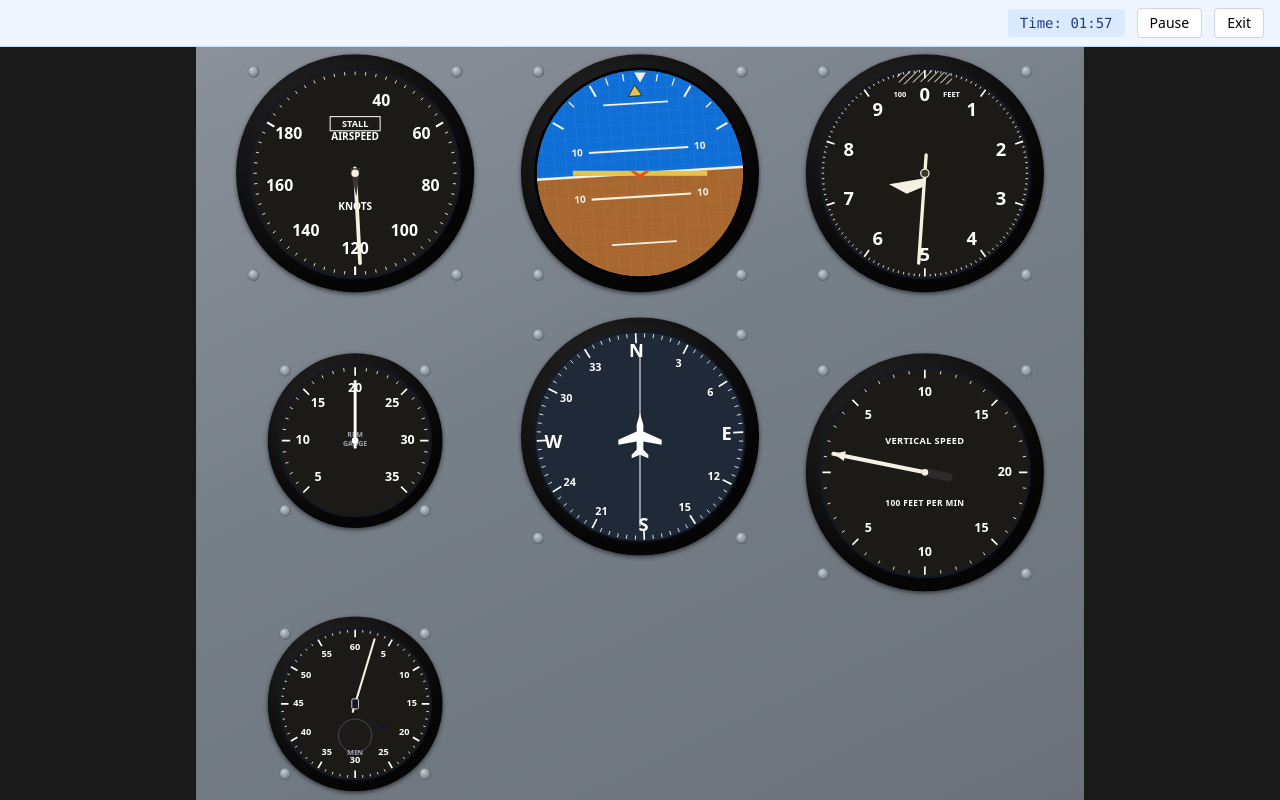
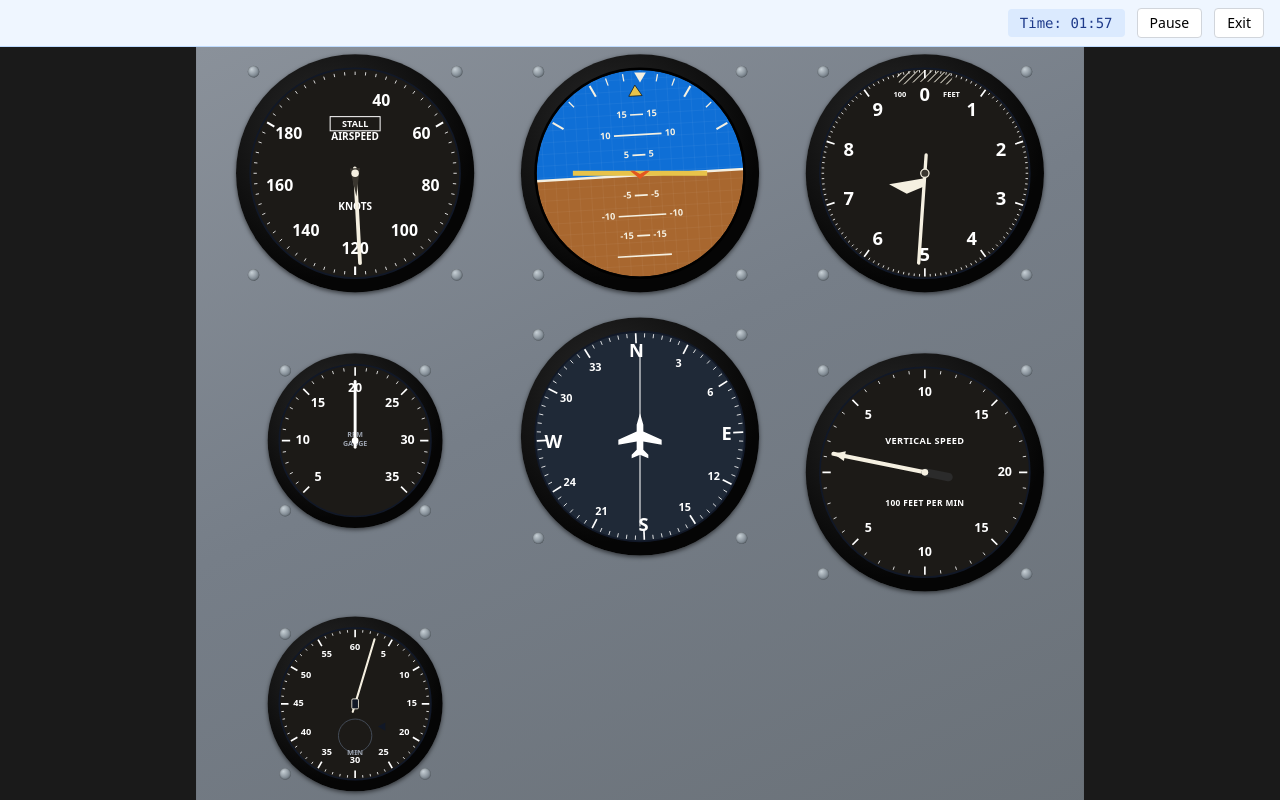
Before and after one commit to Prasin99/PIT_Trainer, a React (Vite) app: page / in a window 1280 px wide. Both pictures are taken after a click on the button "▶ Start". Built offline with nearby package versions, Linux system fonts and the light colour scheme.

Commit message:
Add PIT Trainer

```diff
--- a/src/flightCore/instruments/AttitudeIndicator.jsx
+++ b/src/flightCore/instruments/AttitudeIndicator.jsx
@@ -12,18 +12,22 @@ import React, { useMemo } from 'react';
  */
 export function AttitudeIndicator({ pitch = 0, bank = 0, size = 260, inactive = false }) {
   const cx = size / 2, cy = size / 2, r = size / 2 - 4;
-  const pxPerDeg = r / 45; // ±45° of pitch fills roughly the visible face
+  // Pitch-ladder spacing matched to the PIT reference dial (5° steps up to
+  // ±20°). PIT never pitches the horizon (pitch stays 0), so this only sets
+  // where the ladder lines are drawn.
+  const pxPerDeg = r / 26;
 
   const clipId = useMemo(() => `ai-clip-${Math.random().toString(36).slice(2)}`, []);
 
   // Pitch bars: [offsetDeg, labeled, halfWidthFrac]
   const bars = [
-    { deg: 60, labeled: false, w: 0.30 },
-    { deg: 30, labeled: false, w: 0.30 },
-    { deg: 10, labeled: true, w: 0.46 },
-    { deg: -10, labeled: true, w: 0.46 },
-    { deg: -30, labeled: false, w: 0.30 },
-    { deg: -60, labeled: false, w: 0.62 },
+    { deg: 15, labeled: true, w: 0.06 },
+    { deg: 10, labeled: true, w: 0.22 },
+    { deg: 5, labeled: true, w: 0.06 },
+    { deg: -5, labeled: true, w: 0.06 },
+    { deg: -10, labeled: true, w: 0.22 },
+    { deg: -15, labeled: true, w: 0.06 },
+    { deg: -20, labeled: false, w: 0.25 },
   ];
 
   const bankTicks = [-60, -45, -30, -20, -10, 0, 10, 20, 30, 45, 60];
@@ -63,15 +67,15 @@ export function AttitudeIndicator({ pitch = 0, bank = 0, size = 260, inactive =
               const half = (size * w) / 2;
               return (
                 <g key={deg}>
-                  <line x1={cx - half} y1={y} x2={cx + half} y2={y} stroke="#f5f0e1" strokeWidth={labeled ? 2.5 : 2} />
+                  <line x1={cx - half} y1={y} x2={cx + half} y2={y} stroke="#f5f0e1" strokeWidth={2} />
                   {labeled && (
                     <>
-                      <text x={cx - half - 14} y={y} fill="#f5f0e1" fontSize={12} fontWeight={700}
-                        textAnchor="middle" dominantBaseline="middle"
-                        fontFamily="ui-sans-serif, system-ui, sans-serif">10</text>
-                      <text x={cx + half + 14} y={y} fill="#f5f0e1" fontSize={12} fontWeight={700}
-                        textAnchor="middle" dominantBaseline="middle"
-                        fontFamily="ui-sans-serif, system-ui, sans-serif">10</text>
+                      <text x={cx - half - 4} y={y} fill="#f5f0e1" fontSize={11} fontWeight={700}
+                        textAnchor="end" dominantBaseline="middle"
+                        fontFamily="ui-sans-serif, system-ui, sans-serif">{deg}</text>
+                      <text x={cx + half + 4} y={y} fill="#f5f0e1" fontSize={11} fontWeight={700}
+                        textAnchor="start" dominantBaseline="middle"
+                        fontFamily="ui-sans-serif, system-ui, sans-serif">{deg}</text>
                     </>
                   )}
                 </g>
--- a/src/pitTrainer/PITTraining.jsx
+++ b/src/pitTrainer/PITTraining.jsx
@@ -22,6 +22,9 @@ const MAX_BANK_DEG = 40; // full turn rate = 45° bank (was 30°)
 // fast physics (altitude rateLag), while the VSI needle eases toward the
 // real vertical speed like a real instrument. Larger = calmer needle.
 const VSI_DISPLAY_LAG = 2.0;
+const BANK_RETURN_LAG = 1.0;
+const BANK_INTO_LAG = 0.15;   // banking into a turn (s)
+const MAX_PITCH_DEG = 7;   // nose up/down at full vertical speed (2000 ft/min)
 
 // RPM Indicator scale (must match flightCore/instruments/TachometerDial.jsx).
 // The tachometer reads the engine's throttle position directly — push the
@@ -103,7 +106,7 @@ export function PITTraining({ settings, onComplete, onExit }) {
 
   // Smoothed vertical speed shown on the Variometer (display only).
   const vsiRef = useRef(0);
-
+  const bankRef = useRef(0);
   const readSnap = () => {
     const s = stateRef.current;
     const gainRoll = cfgRef.current.heading.gainRoll;
@@ -113,10 +116,12 @@ export function PITTraining({ settings, onComplete, onExit }) {
       speed: s.speed,
       // ft/s -> ft/min -> the gauge's x100 units
       vspeed: Math.max(-20, Math.min(20, (vsiRef.current * 60) / 100)),
+      pitch: Math.max(-MAX_PITCH_DEG, Math.min(MAX_PITCH_DEG, ((vsiRef.current * 60) / 2000) * MAX_PITCH_DEG)),
       // Same signal that moves the Compass, rescaled into a bank angle so
       // the AI visibly "causes" what the compass is doing. No pitch term
       // here on purpose — the AI stays level regardless of climb/descent.
-      bank: Math.max(-MAX_BANK_DEG, Math.min(MAX_BANK_DEG, (s.headingRate / gainRoll) * MAX_BANK_DEG)),
+      //bank: Math.max(-MAX_BANK_DEG, Math.min(MAX_BANK_DEG, (s.headingRate / gainRoll) * MAX_BANK_DEG)),
+      bank: bankRef.current,
       // Throttle (0-1, already smoothed by stepFlight) mapped onto the
       // tach's 5-35 scale.
       rpm: MIN_RPM + Math.max(0, Math.min(1, s.throttle)) * (MAX_RPM - MIN_RPM),
@@ -136,6 +141,14 @@ export function PITTraining({ settings, onComplete, onExit }) {
     const inputs = poll(dt);
     stepFlight(stateRef.current, inputs, channelMode, cfgRef.current, dt, Math.random);
     vsiRef.current += (stateRef.current.vSpeed - vsiRef.current) * (1 - Math.exp(-dt / VSI_DISPLAY_LAG));
+    {
+      const gr = cfgRef.current.heading.gainRoll;
+      const target = Math.max(-MAX_BANK_DEG, Math.min(MAX_BANK_DEG, (stateRef.current.headingRate / gr) * MAX_BANK_DEG));
+      const cur = bankRef.current;
+      const into = (Math.sign(cur) === Math.sign(target) || cur === 0) && Math.abs(target) > Math.abs(cur);
+      const lag = into ? BANK_INTO_LAG : BANK_RETURN_LAG;
+      bankRef.current = cur + (target - cur) * (1 - Math.exp(-dt / lag));
+    }
 
     const st = stateRef.current;
     samplesRef.current.push({
@@ -206,6 +219,7 @@ export function PITTraining({ settings, onComplete, onExit }) {
             altitude={snap.altitude}
             vspeed={snap.vspeed}
             bank={snap.bank}
+            pitch={snap.pitch}
             rpm={snap.rpm}
             elapsedSec={elapsed}
           />
```
